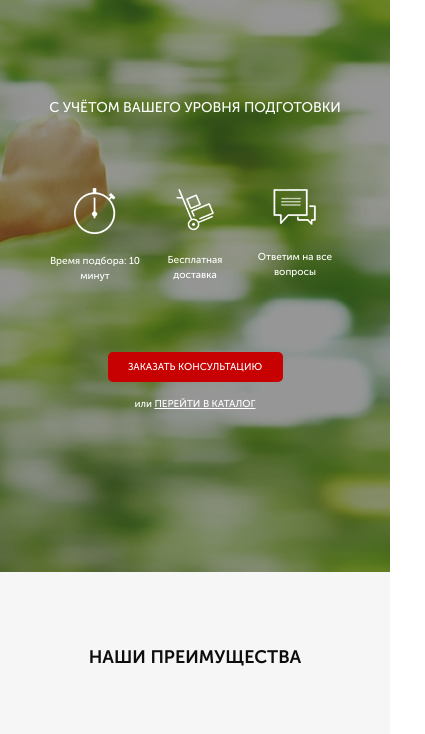
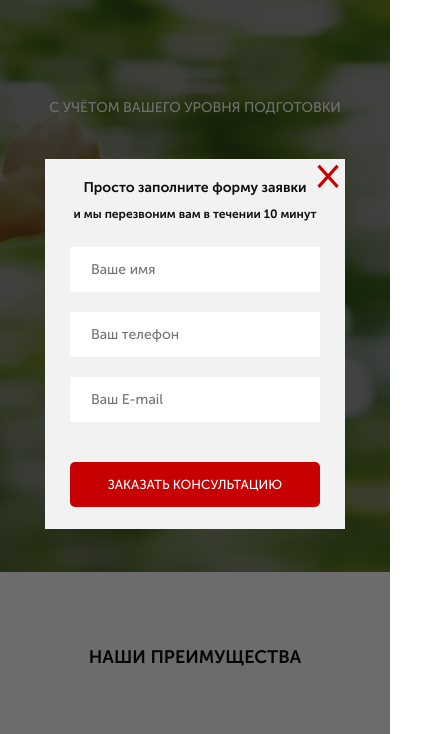
Before and after one commit to Zhavlon/Pulse, a website: page src/index.html in a window 390 px wide. Both pictures are taken after a click on the button "ЗАКАЗАТЬ ЗВОНОК". Shown: the part 78-812 px from the top of the page, 425 px wide, since content can reach past the window. Drawn offline with nearby package versions, Linux system fonts and the light colour scheme.

Commit message:
created modals and made them responsive

```diff
--- a/src/index.html
+++ b/src/index.html
@@ -25,7 +25,7 @@
 				<a href="tel:+74999228974" class="header__phone">
 					+7 (499) 922-89-74
 				</a>
-				<button class="button">заказать звонок</button>
+				<button data-modal="consultation" class="button">заказать звонок</button>
 			</div>
 		</header>
 
@@ -46,7 +46,7 @@
 					Ответим на все вопросы
 				</div>
 			</div>
-			<button class="button button_main">заказать кОНСУЛЬТАЦИЮ</button>
+			<button data-modal="consultation" class="button button_main">заказать кОНСУЛЬТАЦИЮ</button>
 			<div class="promo__link">
 				или
 				<a href="">ПЕРЕЙТИ В КАТАЛОГ</a>
@@ -175,7 +175,7 @@
 				<div class="catalog-item__wrapper">
 					<div class="catalog-item__content catalog-item__content_active">
 						<img src="./img/pulsometr.png" alt="catalog">
-						<div class="catalog-item__title">Пульсометр Polar FT1</div>
+						<div class="catalog-item__title">Пульсометр Suunto M2</div>
 						<div class="catalog-item__descr">Для первых шагов в тренировках, основанных на сердечном ритме
 						</div>
 						<a href="#" class="catalog-item__link">ПОДРОБНЕЕ</a>
@@ -245,7 +245,7 @@
 				<div class="catalog-item__wrapper">
 					<div class="catalog-item__content catalog-item__content_active">
 						<img src="./img/pulsometr.png" alt="catalog">
-						<div class="catalog-item__title">Пульсометр Polar FT1</div>
+						<div class="catalog-item__title">Пульсометр Suunto M2</div>
 						<div class="catalog-item__descr">Для первых шагов в тренировках, основанных на сердечном ритме
 						</div>
 						<a href="#" class="catalog-item__link">ПОДРОБНЕЕ</a>
@@ -280,7 +280,7 @@
 				<div class="catalog-item__wrapper">
 					<div class="catalog-item__content catalog-item__content_active">
 						<img src="./img/pulsometr.png" alt="catalog">
-						<div class="catalog-item__title">Пульсометр Polar FT1</div>
+						<div class="catalog-item__title">Пульсометр Polar FT4</div>
 						<div class="catalog-item__descr">Для первых шагов в тренировках, основанных на сердечном ритме
 						</div>
 						<a href="#" class="catalog-item__link">ПОДРОБНЕЕ</a>
@@ -600,6 +600,38 @@
 	</div>
 </footer>
 
+<div class="overlay">
+	<div class="modal" id="consultation">
+		<div class="modal__close">&times;</div>
+		<div class="modal__title">Просто заполните форму заявки</div>
+		<div class="modal__subtitle">и мы перезвоним вам в течении 10 минут</div>
+		<form class="form_feed form_feed_mt26">
+			<input name="name" required type="text" placeholder="Ваше имя "/>
+			<input name="phone" required type="number" placeholder="Ваш телефон"/>
+			<input name="email" required type="email" placeholder="Ваш E-mail"/>
+			<button class="button button_feed">заказать кОНСУЛЬТАЦИЮ</button>
+		</form>
+	</div>
+
+	<div class="modal" id="order">
+		<div class="modal__close">&times;</div>
+		<div class="modal__title">Ваш заказ:</div>
+		<div class="modal__subtitle">Пульсометр Polar FT1</div>
+		<form class="form_feed form_feed_mt26">
+			<input name="name" required type="text" placeholder="Ваше имя "/>
+			<input name="phone" required type="number" placeholder="Ваш телефон"/>
+			<input name="email" required type="email" placeholder="Ваш E-mail"/>
+			<button class="button button_feed">Купить</button>
+		</form>
+	</div>
+
+	<div class="modal modal_mini" id="thanks">
+		<div class="modal__close">&times;</div>
+		<div class="modal__title">Спасибо за вашу заявку!</div>
+		<div class="modal__subtitle">Наш менеджер свяжется с вами в ближайшее время!</div>
+	</div>
+</div>
+
 <script type="text/javascript" src="//code.jquery.com/jquery-1.11.0.min.js"></script>
 <script type="text/javascript" src="//code.jquery.com/jquery-migrate-1.2.1.min.js"></script>
 <script src="./js/slick.min.js"></script>
--- a/src/js/app.js
+++ b/src/js/app.js
@@ -33,5 +33,21 @@ $(document).ready(function () {
 		})
 	}
 
+	//modal
+
+	$('[data-modal=consultation]').on('click', function () {
+		$('.overlay, #consultation').fadeIn('slow')
+	})
+
+	$('.modal__close').on('click', function () {
+		$('.overlay, #consultation, #order, #thanks').fadeOut('slow')
+	})
+
+	$('.button_mini').each(function (i) {
+		$(this).on('click', function () {
+			$('#order .modal__subtitle').text($('.catalog-item__title').eq(i).text())
+			$('.overlay, #order').fadeIn('slow')
+		})
+	})
 
 });
--- a/src/sass/blocks/_forms.scss
+++ b/src/sass/blocks/_forms.scss
@@ -3,16 +3,23 @@
     margin-top: 36px;
     display: flex;
     flex-direction: column;
+
     input {
         height: 54px;
         outline: none;
         margin-bottom: 11px;
         font-size: 14px;
         color: #4b4b4b;
+        border: none;
         line-height: 66px;
         padding: 0 21px;
+
         &:nth-child(3) {
             margin-bottom: 17px;
         }
     }
+
+    &_mt26 {
+        margin-top: 26px;
     }
+}
--- a/src/sass/blocks/_media.scss
+++ b/src/sass/blocks/_media.scss
@@ -169,7 +169,7 @@
         &__subtitle {
             font-size: 14px;
         }
-    }
+
         .form_feed {
             width: 270px;
 
@@ -182,6 +182,7 @@
             .button_feed {
                 height: 40px;
                 font-size: 13px;
+            }
         }
     }
 
@@ -291,7 +292,7 @@
             font-size: 12px;
             line-height: 22px;
         }
-    }
+
         .form_feed {
             width: 250px;
 
@@ -306,6 +307,8 @@
                 font-size: 11px;
             }
         }
+    }
+
 
     .catalog {
         &__title {
@@ -356,6 +359,55 @@
 
         &__content {
             margin-left: 0;
+        }
+    }
+    .footer {
+        &__info {
+            width: 320px;
+            height: 220px;
+        }
+
+        &__address {
+            font-size: 12px;
+        }
+
+        &__phone {
+            font-size: 14px;
+            margin-top: 12px;
+        }
+
+        &__icon {
+            width: 40px;
+            height: 40px;
+            padding: 12px;
+        }
+    }
+    .modal {
+        padding: 20px;
+        min-height: 370px;
+        width: 300px;
+        .form_feed {
+            width: 250px;
+            margin: 26px auto 0 auto;
+            input {
+                height: 45px;
+                margin-bottom: 20px;
+            }
+            .button {
+                height: 45px;
+                margin-top: 20px;
+                font-size: 13px;
+            }
+        }
+        &__close {
+            right: 5px;
+            top: 5px;
+        }
+        &__title {
+            font-size: 14px;
+        }
+        &__subtitle {
+            font-size: 12px;
         }
     }
 }
@@ -416,7 +468,7 @@
             font-size: 10px;
             line-height: 20px;
         }
-    }
+
         .form_feed {
             width: 230px;
 
@@ -429,6 +481,7 @@
             .button_feed {
                 height: 30px;
                 font-size: 10px;
+            }
         }
     }
 
--- /dev/null
+++ b/src/sass/blocks/_modal.scss
@@ -0,0 +1,60 @@
+.overlay {
+    background-color: rgba(0, 0, 0, .56);
+    position: fixed;
+    top: 0;
+    left: 0;
+    width: 100vw;
+    height: 100vh;
+    display: none;
+}
+
+.modal {
+    position: absolute;
+    width: 380px;
+    min-height: 400px;
+    top: 50%;
+    left: 50%;
+    transform: translate(-50%, -50%);
+    background: #F2F2F2;
+    padding: 35px 40px 40px 40px;
+
+    &__close {
+        font-size: 41px;
+        line-height: 21px;
+        position: absolute;
+        top: 0;
+        color: $main-color;
+        right: -40px;
+        cursor: pointer;
+    }
+
+    &__title {
+        font-weight: bold;
+        font-size: 18px;
+        line-height: 18px;
+        color: #0D0D0D;
+        text-align: center;
+    }
+
+    &__subtitle {
+        font-weight: bold;
+        font-size: 14px;
+        line-height: 14px;
+        margin-top: 10px;
+        color: #0D0D0D;
+        text-align: center;
+    }
+
+    &_mini {
+        min-height: 140px;
+        padding: 34px 66px;
+
+        .modal__subtitle {
+            line-height: 22px;
+        }
+    }
+}
+
+#consultation, #order, #thanks {
+    display: none;
+}
--- a/src/sass/style.scss
+++ b/src/sass/style.scss
@@ -19,5 +19,6 @@
 @import './blocks/catalog';
 @import './blocks/reviews';
 @import './blocks/footer';
+@import './blocks/modal';
 
 @import "./blocks/media";
```
Also changed, not shown: src/css/style.min.css. Lines whose indentation alone changed are shown as unchanged.
